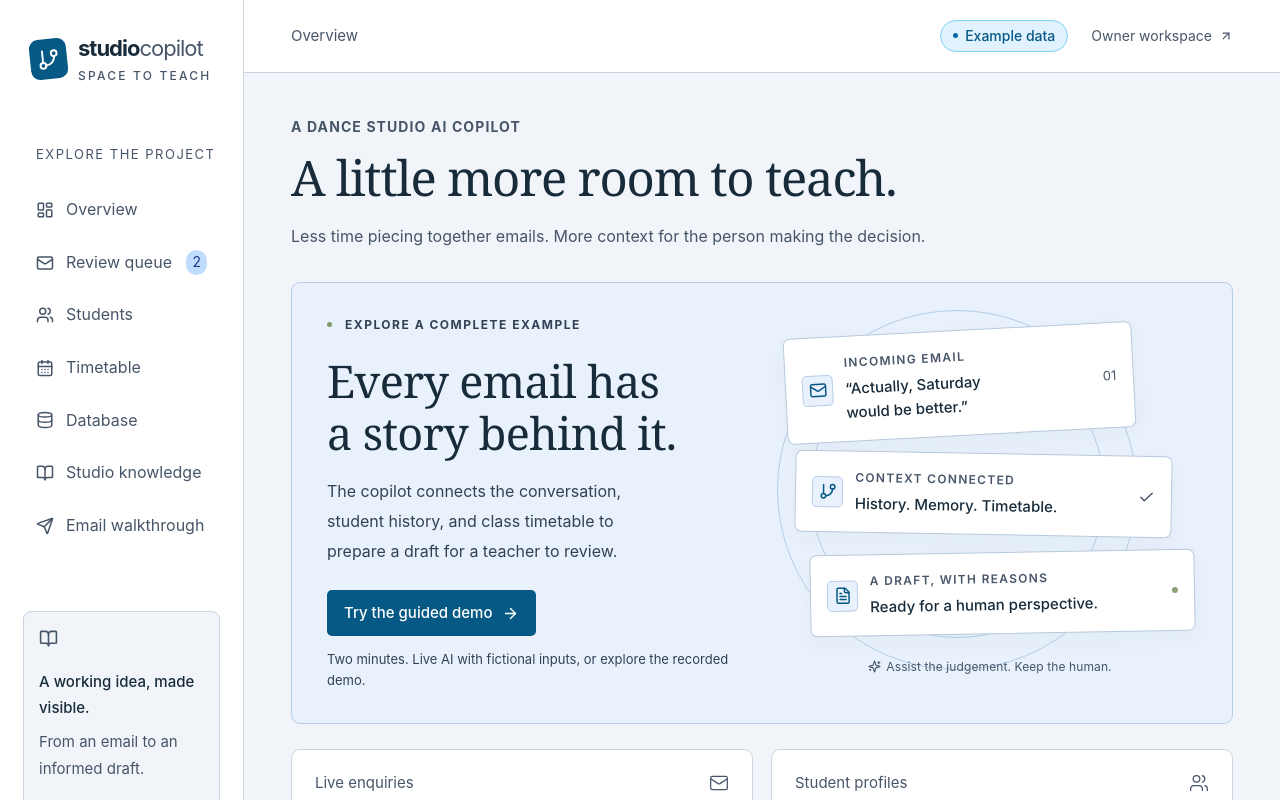
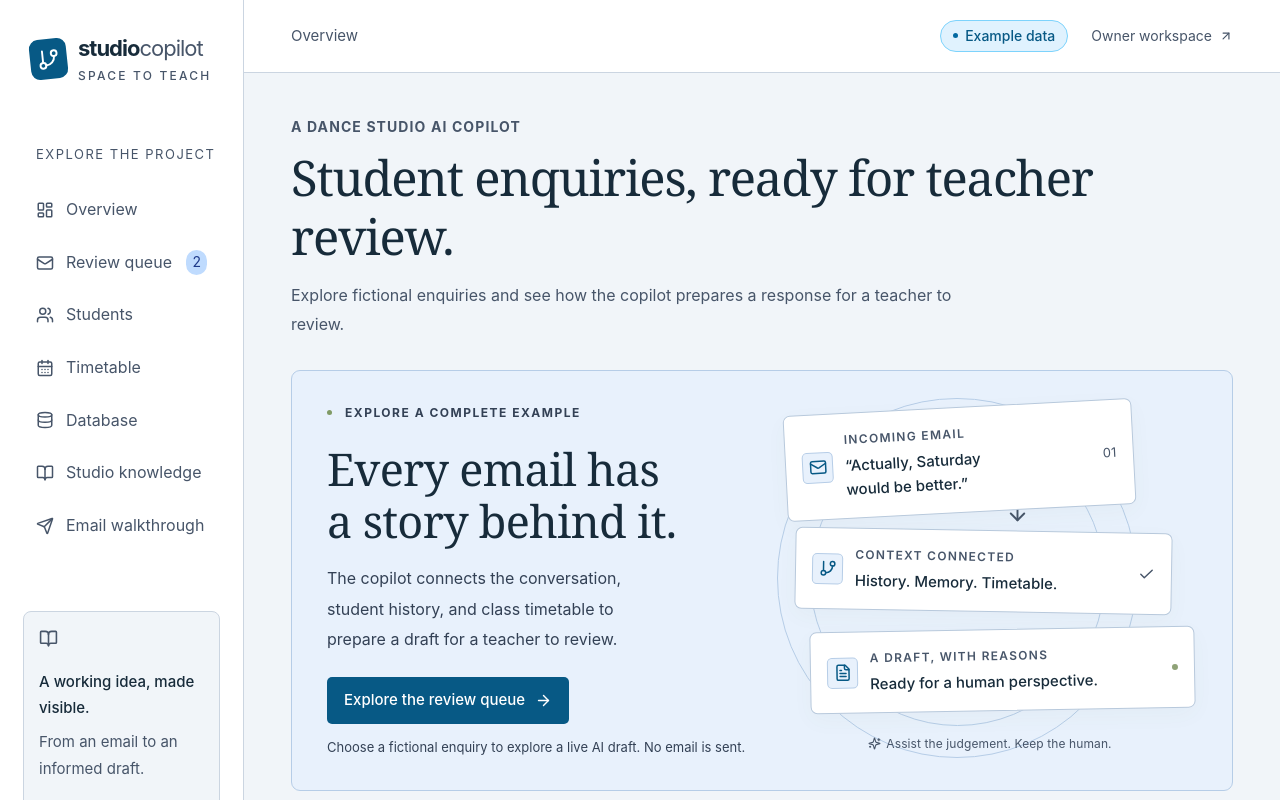
Before and after one commit to manjunjiangclara-cmyk/dance-studio-agent, a React (Vite) app in the folder frontend/: page / in a window 1280 px wide. Shown: the top 800 px of the page. Built offline with nearby package versions, Linux system fonts and the light colour scheme; a web font is replaced by a local one.

Commit message:
Guide visitors directly to review queue

```diff
--- a/frontend/src/App.tsx
+++ b/frontend/src/App.tsx
@@ -594,12 +594,14 @@ function Overview() {
       <PageHeader
         eyebrow={workspace ? "AT A GLANCE" : "A DANCE STUDIO AI COPILOT"}
         title={
-          workspace ? "Your studio, in view." : "A little more room to teach."
+          workspace
+            ? "Your studio, in view."
+            : "Student enquiries, ready for teacher review."
         }
       >
         {workspace
           ? "Review enquiries with the conversation and studio context beside you."
-          : "Less time piecing together emails. More context for the person making the decision."}
+          : "Explore fictional enquiries and see how the copilot prepares a response for a teacher to review."}
       </PageHeader>
       <section className="hero panel">
         <div className="hero-copy">
@@ -617,17 +619,14 @@ function Overview() {
             The copilot connects the conversation, student history, and class
             timetable to prepare a draft for a teacher to review.
           </p>
-          <Link
-            className="button primary"
-            to={workspace ? `${base}/reviews` : "/demo/tour?mode=live"}
-          >
-            {workspace ? "Open review queue" : "Try the guided demo"}
+          <Link className="button primary" to={`${base}/reviews`}>
+            {workspace ? "Open review queue" : "Explore the review queue"}
             <ArrowRight size={17} />
           </Link>
           <span className="hero-caption">
             {workspace
               ? "Approval books a proposed session and saves the response."
-              : "Two minutes. Live AI with fictional inputs, or explore the recorded demo."}
+              : "Choose a fictional enquiry to explore a live AI draft. No email is sent."}
           </span>
         </div>
         <div
--- a/frontend/src/LiveReviewQueue.tsx
+++ b/frontend/src/LiveReviewQueue.tsx
@@ -88,8 +88,8 @@ export function LiveReviewQueue() {
           <div className="eyebrow">EMAILS → CONTEXT → DRAFTS</div>
           <h1>The review queue.</h1>
           <p>
-            Choose a fictional enquiry and generate a fresh AI response to
-            review.
+            Choose a fictional enquiry to see the email and supporting context,
+            then generate a fresh AI response to review.
           </p>
         </div>
       </header>
```
Also changed, not shown: 2 other files (tests, documents, lock files or other folders).
